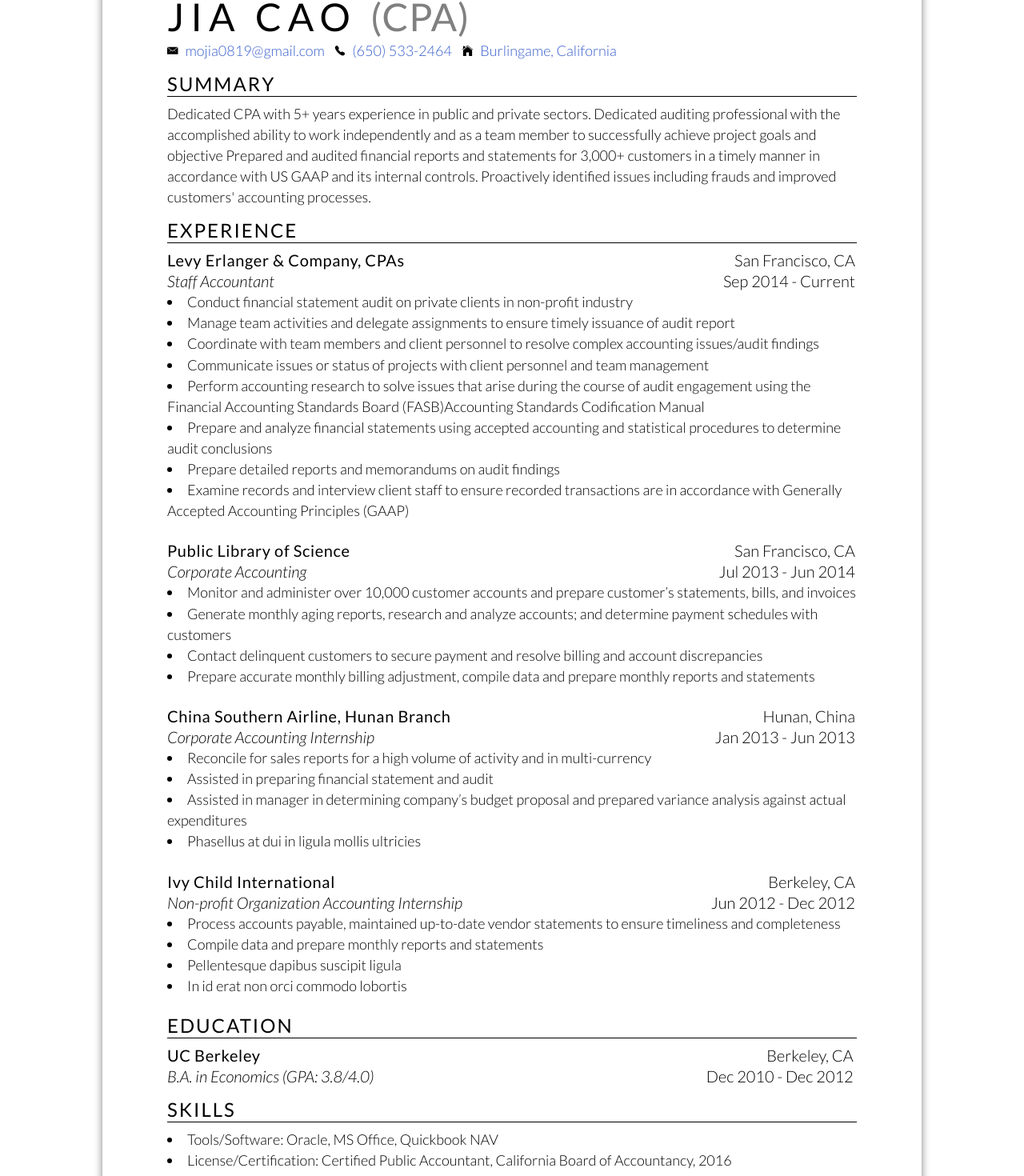
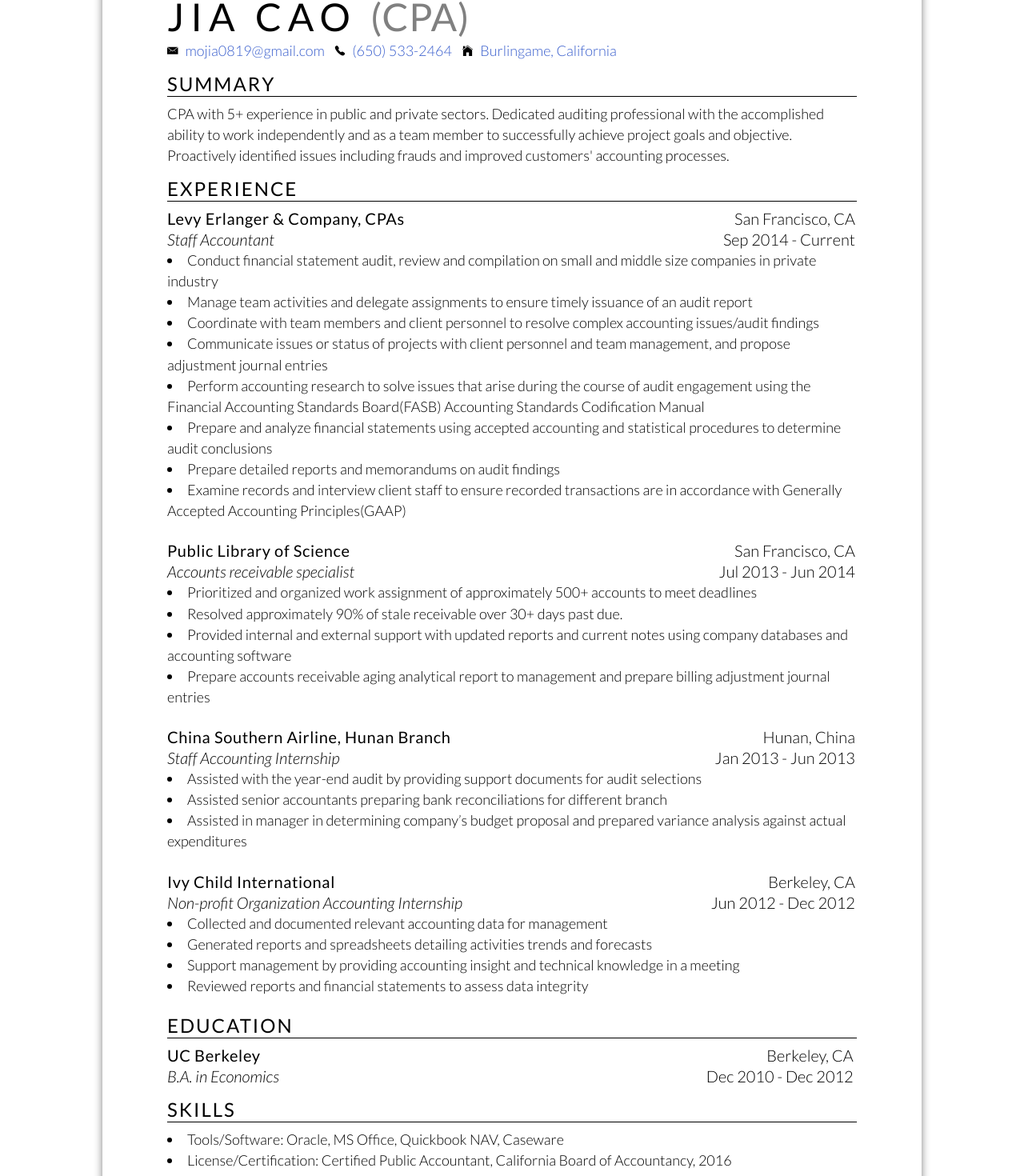
Before and after one commit to killercao/resume, a React (Create React App) app: page / in a window 1280 px wide. Shown: the part 153-1623 px from the top of the page at 80% size. Built offline with nearby package versions, Linux system fonts and the light colour scheme.

Commit message:
Update text

```diff
--- a/src/data/index.js
+++ b/src/data/index.js
@@ -1,8 +1,8 @@
 // Profile
-export const profile = `Dedicated CPA with 5+ years experience in public and private sectors. Dedicated auditing professional with the accomplished ability to work independently and as a team member to successfully achieve project goals and objective Prepared and audited financial reports and statements for 3,000+ customers in a timely manner in accordance with US GAAP and its internal controls. Proactively identified issues including frauds and improved customers' accounting processes.`;
+export const profile = `CPA with 5+ experience in public and private sectors. Dedicated auditing professional with the accomplished ability to work independently and as a team member to successfully achieve project goals and objective. Proactively identified issues including frauds and improved customers' accounting processes.`;
 
 export const skills = [
-  "Tools/Software: Oracle, MS Office, Quickbook NAV",
+  "Tools/Software: Oracle, MS Office, Quickbook NAV, Caseware",
   "License/Certification: Certified Public Accountant, California Board of Accountancy, 2016",
 ];
 
@@ -17,40 +17,37 @@ export const experiences = [
     location: "San Francisco, CA",
     dates: "Sep 2014 - Current",
     descriptions: [
-      "Conduct financial statement audit on private clients in non-profit industry",
-      "Manage team activities and delegate assignments to ensure timely issuance of audit report",
+      "Conduct financial statement audit, review and compilation on small and middle size companies in private industry",
+      "Manage team activities and delegate assignments to ensure timely issuance of an audit report",
       "Coordinate with team members and client personnel to resolve complex accounting issues/audit findings",
-      "Communicate issues or status of projects with client personnel and team management ",
-      "Perform accounting research to solve issues that arise during the course of audit engagement using the Financial Accounting Standards Board (FASB)Accounting Standards Codification Manual",
+      "Communicate issues or status of projects with client personnel and team management, and propose adjustment journal entries",
+      "Perform accounting research to solve issues that arise during the course of audit engagement using the Financial Accounting Standards Board(FASB) Accounting Standards Codification Manual",
       "Prepare and analyze financial statements using accepted accounting and statistical procedures to determine audit conclusions",
       "Prepare detailed reports and memorandums on audit findings",
-      "Examine records and interview client staff to ensure recorded transactions are in accordance with Generally Accepted Accounting Principles (GAAP)",
+      "Examine records and interview client staff to ensure recorded transactions are in accordance with Generally Accepted Accounting Principles(GAAP)",
     ],
   },
   {
     company: "Public Library of Science",
-    title: "Corporate Accounting",
+    title: "Accounts receivable specialist",
     location: "San Francisco, CA",
     dates: "Jul 2013 - Jun 2014",
     descriptions: [
-      "Monitor and administer over 10,000 customer accounts and prepare customer’s statements, bills, and invoices",
-      "Generate monthly aging reports, research and analyze accounts; and determine payment schedules with customers",
-      "Contact delinquent customers to secure payment and resolve billing and account discrepancies",
-      "Prepare accurate monthly billing adjustment, compile data and prepare monthly reports and statements",
+      "Prioritized and organized work assignment of approximately 500+ accounts to meet deadlines",
+      "Resolved approximately 90% of stale receivable over 30+ days past due. ",
+      "Provided internal and external support with updated reports and current notes using company databases and accounting software",
+      "Prepare accounts receivable aging analytical report to management and prepare billing adjustment journal entries",
     ],
   },
   {
     company: "China Southern Airline, Hunan Branch",
-    title: "Corporate Accounting Internship",
+    title: "Staff Accounting Internship",
     location: "Hunan, China",
     dates: "Jan 2013 - Jun 2013",
     descriptions: [
-      "Reconcile for sales reports for a high volume of activity and in multi-currency",
-      "Assisted in preparing financial statement and audit",
+      "Assisted with the  year-end audit by  providing support documents for audit selections",
+      "Assisted senior accountants preparing bank reconciliations for different branch",
       "Assisted in manager in determining company’s budget proposal and prepared variance analysis against actual expenditures",
-
-      // fixme
-      "Phasellus at dui in ligula mollis ultricies",
     ],
   },
 
@@ -60,12 +57,10 @@ export const experiences = [
     location: "Berkeley, CA",
     dates: "Jun 2012 - Dec 2012",
     descriptions: [
-      "Process accounts payable, maintained up-to-date vendor statements to ensure timeliness and completeness",
-      "Compile data and prepare monthly reports and statements",
-
-      // fixme
-      "Pellentesque dapibus suscipit ligula",
-      "In id erat non orci commodo lobortis",
+      "Collected and documented relevant accounting data for management",
+      "Generated reports and spreadsheets detailing activities trends and forecasts",
+      "Support management by providing accounting insight and technical knowledge in a meeting",
+      "Reviewed reports and financial statements to assess data integrity",
     ],
   },
 ];
@@ -74,7 +69,7 @@ export const experiences = [
 export const educations = [
   {
     school: "UC Berkeley",
-    degree: "B.A. in Economics (GPA: 3.8/4.0)",
+    degree: "B.A. in Economics",
     dates: "Dec 2010 - Dec 2012",
     location: "Berkeley, CA",
   },
```
